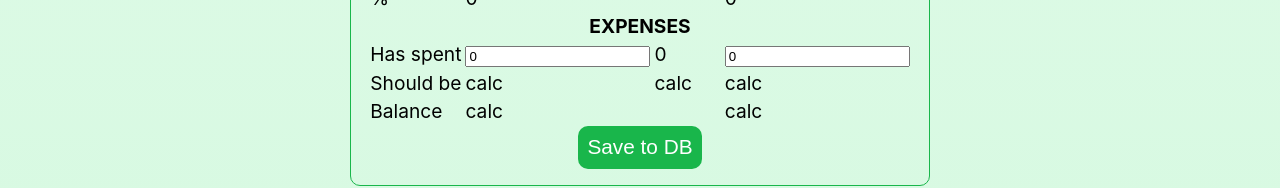
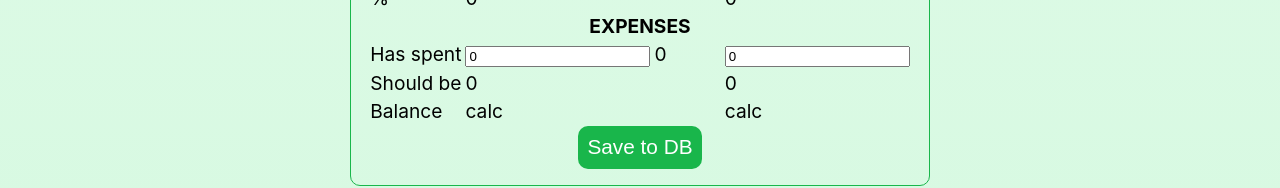
Before and after one commit to bjorntirsen/couples-expenses, a Next.js app: page /expenses in a window 1280 px wide. Shown: the part 580-768 px from the top of the page. Built offline with nearby package versions, Linux system fonts and the light colour scheme; no server answers; the database is empty.

Commit message:
:sparkles: Add should be calculation

```diff
--- a/components/expenses/ExpensesForm.tsx
+++ b/components/expenses/ExpensesForm.tsx
@@ -34,6 +34,8 @@ const ExpensesForm: FC<Props> = ({
   const [p1incPercent, setP1incPercent] = useState(0);
   const [p2incPercent, setP2incPercent] = useState(0);
   const [totalSpent, setTotalSpent] = useState(0);
+  const [p1shouldBe, setP1shouldBe] = useState(0);
+  const [p2shouldBe, setP2shouldBe] = useState(0);
 
   const updateCalculations = useCallback(() => {
     const p1income = +p1incomeInputRef.current!.value;
@@ -46,7 +48,11 @@ const ExpensesForm: FC<Props> = ({
       setP1incPercent(+((p1income/totalIncome)*100).toFixed(2));
       setP2incPercent(+((p2income/totalIncome)*100).toFixed(2));
     }
-  }, [totalIncome]);
+    if (totalSpent > 0) {
+      setP1shouldBe(+((totalSpent*p1incPercent)/100).toFixed(0));
+      setP2shouldBe(+((totalSpent*p2incPercent)/100).toFixed(0));
+    }
+  }, [totalIncome, p1incPercent, p2incPercent, totalSpent]);
 
   useEffect(() => {
     updateCalculations();
@@ -172,9 +178,9 @@ const ExpensesForm: FC<Props> = ({
           </tr>
           <tr>
             <td>Should be</td>
-            <td>calc</td>
-            <td>calc</td>
-            <td>calc</td>
+            <td>{p1shouldBe}</td>
+            <td></td>
+            <td>{p2shouldBe}</td>
           </tr>
           <tr>
             <td>Balance</td>
```
